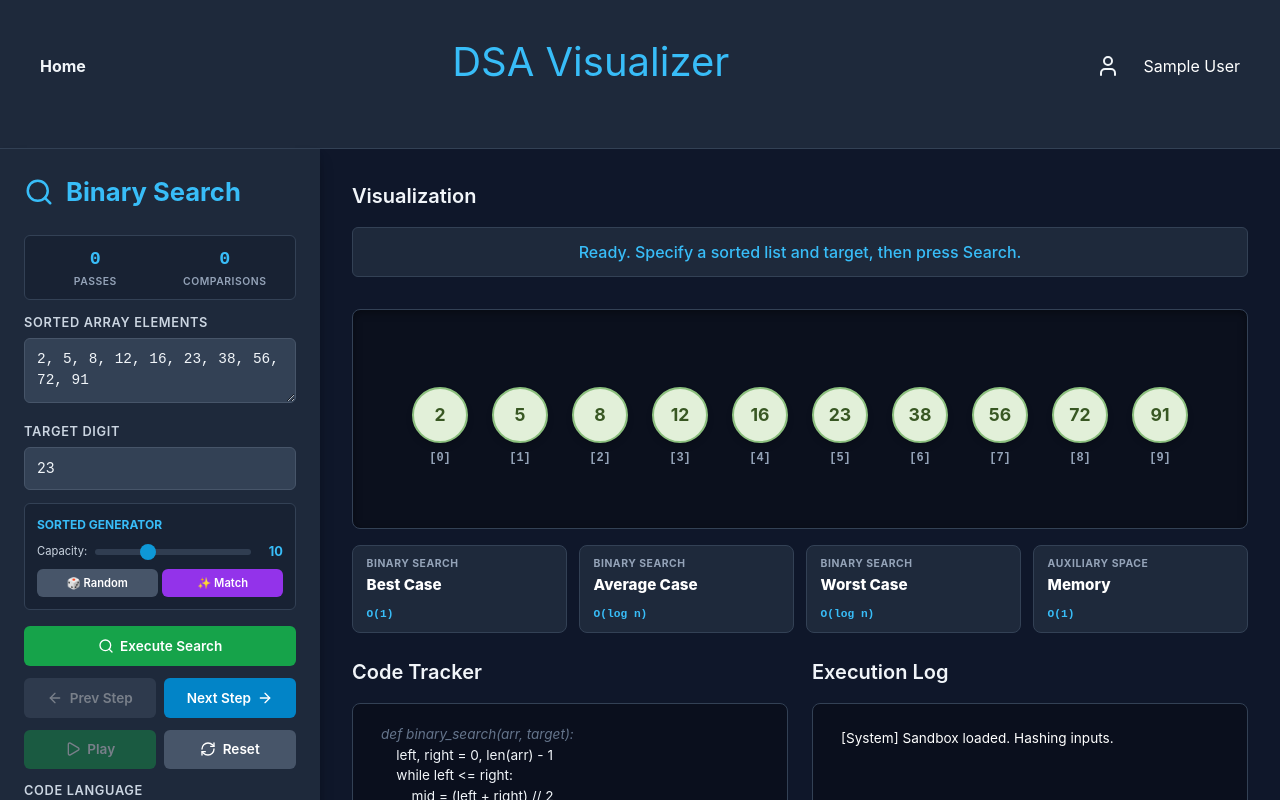
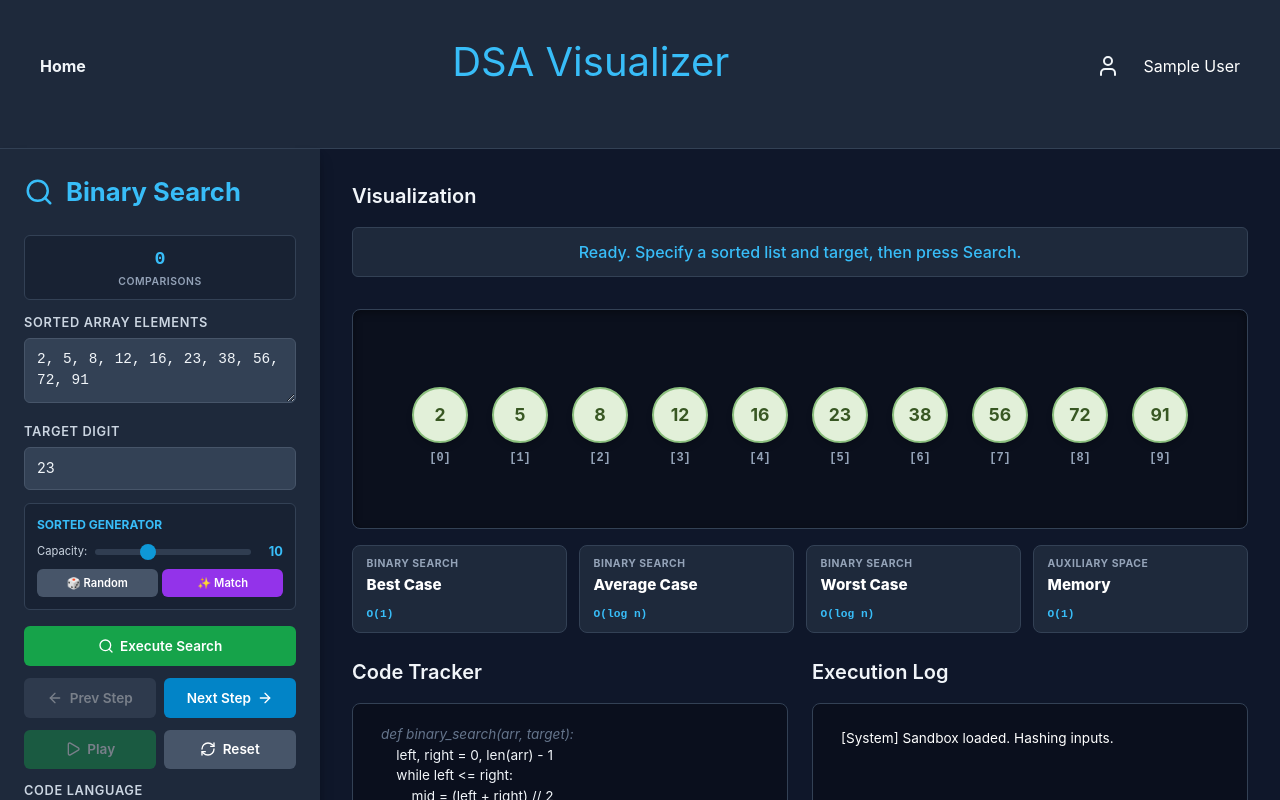
Before and after one commit to pnnitish9/DSA-Visuliazer-frontend, a React (Vite) app: page /binarysearch in a window 1280 px wide. Shown: the top 800 px of the page. Built offline with nearby package versions, Linux system fonts and the light colour scheme; sample sign-in values are in the browser's storage.

Commit message:
bs update

```diff
--- a/src/components/Search/BinarySearchVisualizer.jsx
+++ b/src/components/Search/BinarySearchVisualizer.jsx
@@ -413,7 +413,7 @@ const InjectedStyles = () => (
     /* --- Sidebar Stat metrics tracker --- */
     .metric-stats-bar {
       display: grid;
-      grid-template-columns: 1fr 1fr;
+      grid-template-columns: 1fr;
       gap: 0.5rem;
       background-color: rgba(15, 23, 42, 0.4);
       padding: 0.6rem;
@@ -1008,12 +1008,8 @@ export default function BinarySearchVisualizer() {
           Binary Search
         </h1>
 
-        {/* Real-time Metric Displays */}
+        {/* Real-time Metric Displays showing Comparisons only */}
         <div className="metric-stats-bar">
-          <div className="metric-stat-item">
-            <span className="metric-stat-val">{livePasses}</span>
-            <span className="metric-stat-label">Passes</span>
-          </div>
           <div className="metric-stat-item">
             <span className="metric-stat-val">{liveComparisons}</span>
             <span className="metric-stat-label">Comparisons</span>
```
